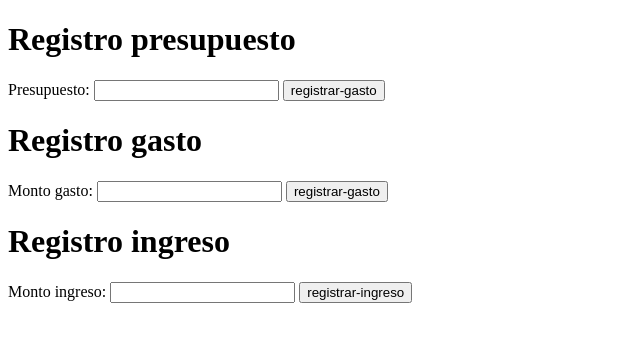
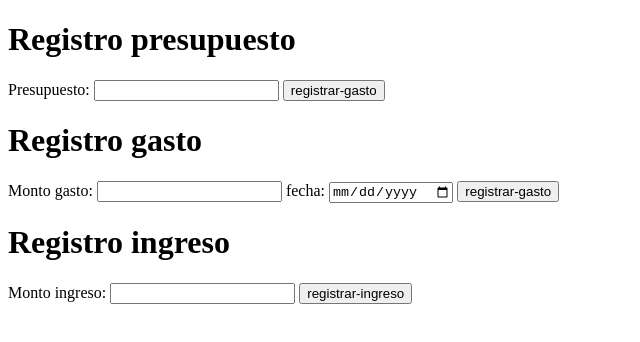
Before and after one commit to AndresSalva/controlFinanciero, a website built with Parcel: page index.html in a window 1280 px wide. Shown: the whole page, without its empty margins (0-640 px from the left). Built offline with nearby package versions, Linux system fonts and the light colour scheme.

Commit message:
Registrar gasto: Modificacion del index

```diff
--- a/index.html
+++ b/index.html
@@ -15,6 +15,8 @@
     <form id="gastos-form">
       <label for="monto-gasto">Monto gasto:</label>
       <input type="number" id="monto-gasto" />
+      <label for="fecha-gasto">fecha:</label>
+      <input type="date" id="fecha-gasto" />
       <input type="submit" value="registrar-gasto" id="aniadir-gasto" />
     </form>
     <div id="gastos-div"></div>
```
